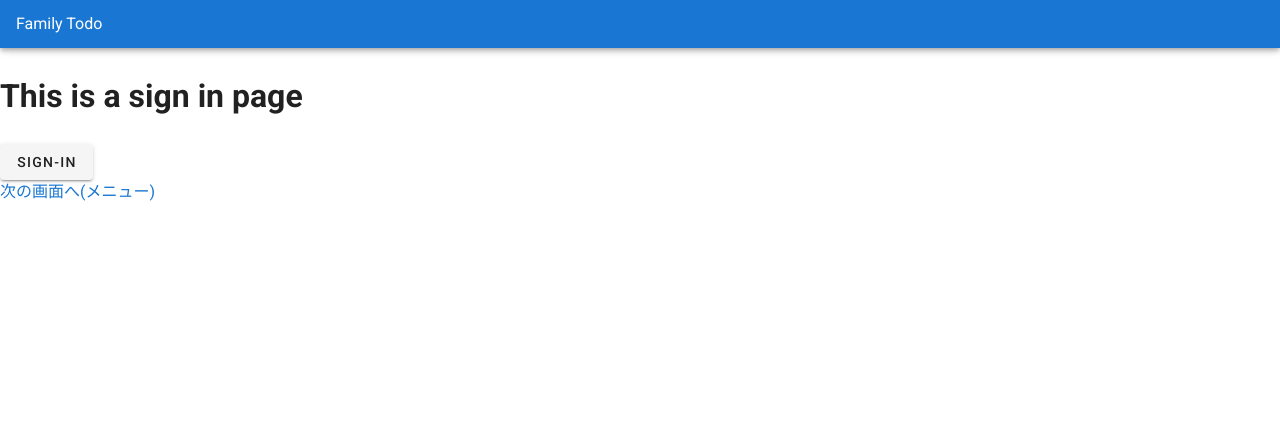
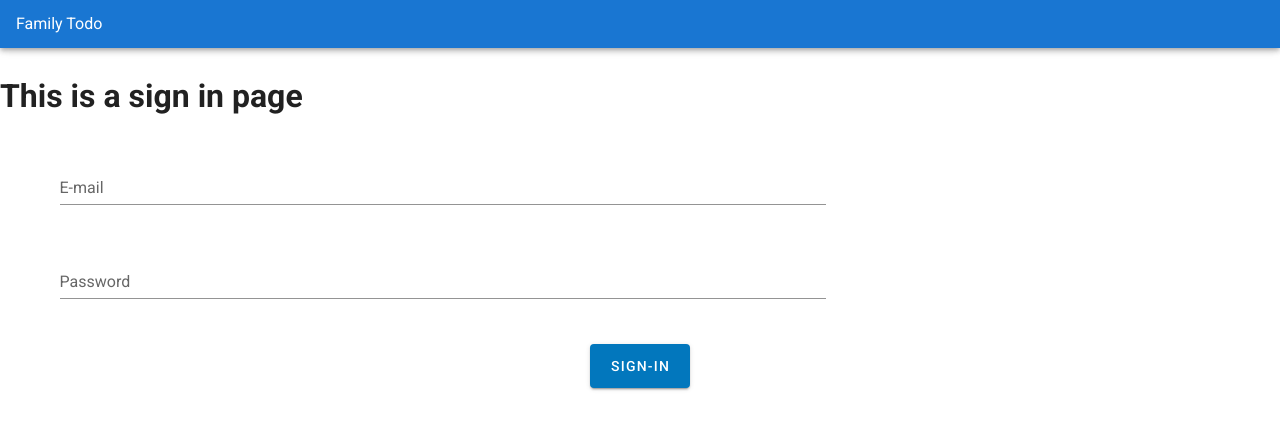
Before and after one commit to sakiso/family-todo, a Vue app: page /#/signin in a window 1280 px wide. Shown: the top 430 px of the page. Built offline with nearby package versions, Linux system fonts and the light colour scheme; no server answers; what vuefire would draw is missing.

Commit message:
・メアド認証に変更 ・登録日と登録者メールアドレスを表示するように変更 ・非ログイン状態でtodoに遷移するとsigninに、ログイン状態でsigninに遷移するとtodoにリダイレクトするよう変更

```diff
--- a/src/view/signin.vue
+++ b/src/view/signin.vue
@@ -28,6 +28,15 @@ export default {
   name: 'signin',
   components: {
   },
+  created : function(){
+    //認証状態（userがnullでない）のときにtodoにリダイレクトする
+    firebase.auth().onAuthStateChanged(function(user) {
+    if (user) {
+    console.log("logined")
+    location.href="#/todo";
+   }
+  });
+  },
 
   methods: {
     signIn: function () {
--- /dev/null
+++ b/src/view/signin_by_pw.vue
@@ -0,0 +1,109 @@
+<template>
+  <div class="signin">
+    <h1>This is a sign in page</h1>
+<br>
+
+<v-container>
+
+<v-row>
+  <v-col
+   cols="8">
+    <v-text-field
+     v-model="email"
+     label="E-mail"
+     required>
+    </v-text-field>
+  </v-col>
+</v-row>
+
+
+<v-row>
+  <v-col
+   cols="8">
+    <v-text-field
+     v-model="password"
+     label="Password"
+     type="password"
+     required>
+    </v-text-field>
+  </v-col>
+</v-row>
+
+<v-row>
+  <v-col
+    class="text-center">
+    <v-btn
+     color="light-blue darken-3"
+     dark
+     large
+     @click="signIn">
+      sign-in
+    </v-btn>
+  </v-col>
+</v-row>
+
+</v-container>
+
+<!--
+<br>
+    <router-link to="/todo" class="no-line">
+    次の画面へ(メニュー)
+    </router-link>
+<br>
+-->
+
+
+  </div>
+</template>
+
+<script>
+import firebase from 'firebase/app'
+import "firebase/auth"
+export default {
+
+  data:function(){
+    return{
+            email    : "",
+            password : ""
+    }
+  },
+
+  name: 'signin',
+  components: {
+  },
+
+  created: function(){
+    //初期表示時にログイン済みであればtodoにリダイレクト
+      firebase.auth().onAuthStateChanged(function(user) {
+      if (user) {
+        console.log("logined")
+        location.href="#/todo";
+     }})
+    },
+
+  methods: {
+    signIn: function () {
+      console.log("signin")
+      firebase.auth().signInWithEmailAndPassword(this.email, this.password).catch(function(error) {
+      // Handle Errors here.
+            alert(error.message)
+      });
+    //認証状態（userがnullでない）のときにtodoにリダイレクトする
+    firebase.auth().onAuthStateChanged(function(user) {
+      if (user) {
+        console.log("logined")
+        location.href="#/todo";
+      }
+    })
+    }
+  }
+}
+
+</script>
+
+<style scoped>
+ .no-line{
+   text-decoration: none;
+ }
+
+</style>
--- a/src/view/todo.vue
+++ b/src/view/todo.vue
@@ -44,10 +44,14 @@ todo-list
           </font>
 
         <font
+          class="entryDate" >
+          {{todo.entry_date}}
+        </font>
+
+        <font
           class="entryUserName" >
           {{todo.entry_user}}
         </font>
-
 
          <v-btn
            x-small
@@ -69,11 +73,13 @@ todo-list
 </v-row>
 </v-container>
 
+<!--
 <router-link
- to="/signin"
+ to="/signin-by-pw"
  @click="signOut">
  sign out
 </router-link>
+-->
 
 <v-btn
  @click="signOut">
@@ -102,6 +108,14 @@ export default {
 //初期処理
   created: function() {
 
+  //認証状態でない場合、サインイン画面にリダイレクト
+  firebase.auth().onAuthStateChanged(function(user) {
+  if (!user) {
+    console.log("not logined")
+    location.href="#/signin";
+  }})
+
+
   //Firestoreからデータ取得
   //todoコレクションへの参照
   this.todoListRef = db.collection("ToDoList")
@@ -127,12 +141,16 @@ export default {
       //ログインユーザ名を取得
       const user = firebase.auth().currentUser;
       if (user != null) {
-        const userName = user.displayName;
+        const userName = user.email; //メアド＋PWだけでアカウントを用意してるのでユーザーネームが存在しないため、アドレスをユーザ名の代わりに表示
+
+        const today = new Date()
+        const entryDate = today.getFullYear() + "/" + today.getMonth() + "/" + today.getDate()
 
         //todolistにaddする
         this.todoListRef.add({
         title:this.newTodoName,// 入力されたnewTodoNameをtitleに
         entry_user:userName,
+        entry_date:entryDate,
         complete_sts:false     // 完了区分はfalse
         })
       }
@@ -180,5 +198,10 @@ export default {
       font-size:80%;
       padding: 0px 0px 0px 10px;
     }
+    .entryDate {
+      color:gray;
+      font-size:80%;
+      padding: 0px 0px 0px 10px;
+    }
 
 </style>
--- /dev/null
+++ b/vue.config.js
@@ -0,0 +1,5 @@
+module.exports = {
+  "transpileDependencies": [
+    "vuetify"
+  ]
+}
```
Also changed, not shown: src/router.js (+9 -3 lines), src/assets/logo.svg (added).
